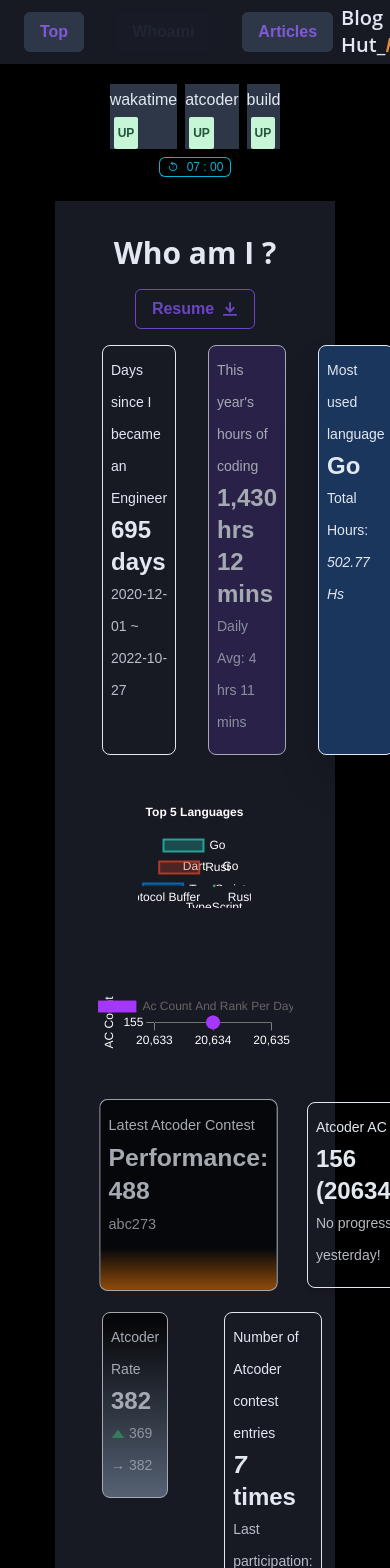
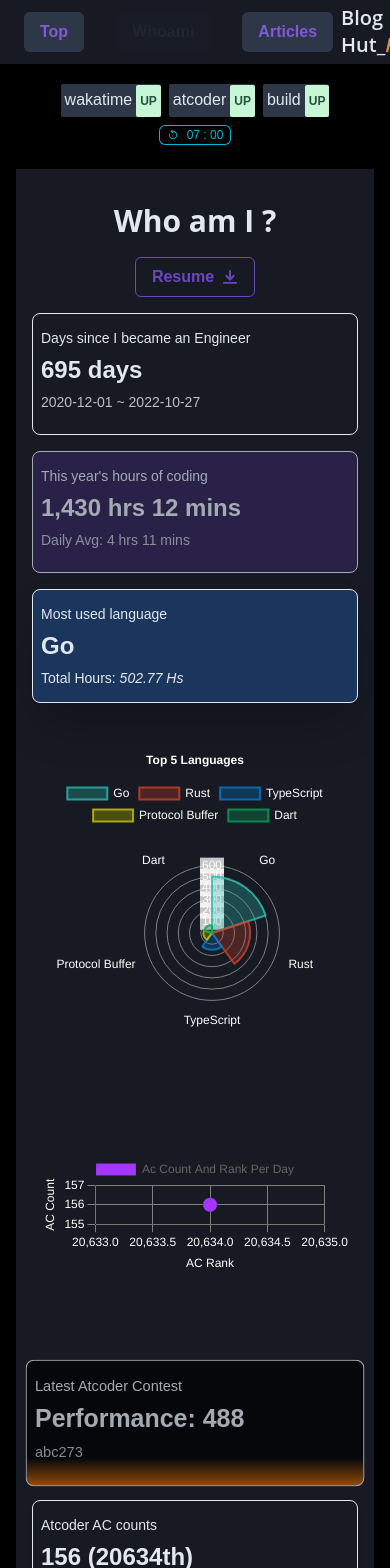
Before and after one commit to k0i/hp, a Next.js app in the folder front/: page /whoami in a window 390 px wide. Shown: the top 1568 px of the page. Built offline with nearby package versions, Linux system fonts and the light colour scheme.

Commit message:
:lipstick: fix ui and implement responsive

```diff
--- a/front/components/common/markdownBuilder.tsx
+++ b/front/components/common/markdownBuilder.tsx
@@ -34,7 +34,7 @@ export const MarkDownBuilder = ({ markdown, articles }: Props) => {
 
   return (
     <SimpleSidebar toc={<TOC h1={h1} />} articles={articles}>
-      <Box bgColor="gray.900" px="20">
+      <Box bgColor="gray.900" px="10">
         <ReactMarkdown
           remarkPlugins={[remarkGfm]}
           components={{
@@ -101,7 +101,7 @@ type p = {
   h1: any[];
 };
 const TOC = ({ h1 }: p): ReactElement => (
-  <Box px={4} bgColor="gray.800" rounded={"xl"}>
+  <Box px={4} bgColor="gray.900" rounded={"xl"}>
     <List>
       {h1.map((h) => (
         <NextLink href={`#${h.props.children}`} passHref key={h.props.children}>
--- a/front/components/whoami/healthCheckIndicator.tsx
+++ b/front/components/whoami/healthCheckIndicator.tsx
@@ -21,26 +21,30 @@ export const HealthCheckIndicator = ({
   const latestSync = checks
     .map((c) => new Date(c.last_ping))
     .reduce((a, b) => (a < b ? a : b));
-  console.log(latestSync.getHours());
-  console.log(latestSync.toLocaleTimeString());
   return (
     <>
       <Stack direction="row" pb={2}>
         <HStack spacing={2}>
           {checks.map((c) => (
-            <Box key={c.name}>
-              <Text size="sm" bgColor="gray.700">
+            <Box
+              key={c.name}
+              bgColor="gray.700"
+              pl={1}
+              rounded={true}
+              borderRadius="sm"
+            >
+              <Text size="sm">
                 {c.name}
                 {c.status === "up" ? (
-                  <Badge ml="1" colorScheme="green">
+                  <Badge ml="1" colorScheme="green" borderRadius="sm">
                     {c.status}
                   </Badge>
                 ) : c.status === "down" ? (
-                  <Badge ml="1" colorScheme="red">
+                  <Badge ml="1" colorScheme="red" borderRadius="sm">
                     {c.status}
                   </Badge>
                 ) : (
-                  <Badge ml="1" colorScheme="yellow">
+                  <Badge ml="1" colorScheme="yellow" borderRadius="sm">
                     delay
                   </Badge>
                 )}
--- a/front/pages/articles/[id].tsx
+++ b/front/pages/articles/[id].tsx
@@ -45,7 +45,7 @@ const Home = ({ article, articles }: Props) => {
       </Head>
       <NavBar>
         <Container maxW="100%" py={5} centerContent={true}>
-          <Container maxW="90%">
+          <Container maxW={{ base: "100%", md: "90%" }}>
             <TitleWithTags
               title={article.title}
               tags={tags}
--- a/front/pages/index.tsx
+++ b/front/pages/index.tsx
@@ -1,4 +1,4 @@
-import { Container, Text, Heading } from "@chakra-ui/react";
+import { Container } from "@chakra-ui/react";
 import type { GetStaticProps } from "next";
 import Head from "next/head";
 import React from "react";
@@ -31,7 +31,7 @@ const Home = ({
       </Head>
       <NavBar>
         <Container maxW="100%" py={5} centerContent={true}>
-          <Container maxW="90%">
+          <Container maxW={{ base: "100%", md: "90%" }}>
             <TitleWithTags
               title={article.title}
               tags={tags}
@@ -47,7 +47,7 @@ const Home = ({
 export default Home;
 
 export const getStaticProps: GetStaticProps = async () => {
-  const article = await getLastArticle("content");
+  const article = getLastArticle("content");
   const articles = getAllArticles("content").filter((a) => a.id !== article.id);
 
   return {
--- a/front/pages/whoami/index.tsx
+++ b/front/pages/whoami/index.tsx
@@ -105,8 +105,16 @@ const Home = (props: Props) => {
         <link rel="icon" href="/favicon.ico" />
       </Head>
       <NavBar>
-        <Container maxW={"80%"} py={5} centerContent={true}>
-          <Container maxW={"70%"} centerContent={true} pb={6}>
+        <Container
+          maxW={{ base: "100%", md: "80%" }}
+          py={5}
+          centerContent={true}
+        >
+          <Container
+            maxW={{ base: "100%", md: "70%" }}
+            centerContent={true}
+            pb={6}
+          >
             <HealthCheckIndicator checks={checks} />
           </Container>
           <Container
@@ -125,7 +133,14 @@ const Home = (props: Props) => {
               label="Resume"
             />
 
-            <Stack direction="row" spacing={8} pt={4} pb={2} mx={2} w="75%">
+            <Stack
+              direction={{ base: "column", md: "row" }}
+              spacing={{ base: 4, md: 8 }}
+              pt={4}
+              pb={2}
+              mx={2}
+              w={{ base: "100%", md: "75%" }}
+            >
               <Stat border="1px" borderColor="gray.200" p={2} borderRadius="lg">
                 <StatLabel>Days since I became an Engineer</StatLabel>
                 <StatNumber>{day} days</StatNumber>
@@ -193,7 +208,12 @@ const Home = (props: Props) => {
               </Stat>
             </Stack>
             {graphState[`${graphID[1]}`] ? (
-              <Box position="relative" h="25vw" w="29vw" my={8}>
+              <Box
+                position="relative"
+                h={{ base: "80vw", md: "25vw" }}
+                w={{ base: "80vw", md: "29vw" }}
+                my={8}
+              >
                 <PolarGraph
                   data={convertWakatimeLanguagesDataToGraphData(
                     props.language,
@@ -203,7 +223,12 @@ const Home = (props: Props) => {
                 />
               </Box>
             ) : graphState[`${graphID[0]}`] ? (
-              <Box position="relative" h="25vw" w="50vw" my={8}>
+              <Box
+                position="relative"
+                h={{ base: "50vw", md: "25vw" }}
+                w={{ base: "80vw", md: "45vw" }}
+                my={8}
+              >
                 <BarGraph
                   data={convertWakatimeActivitiesDataToGraphData(
                     props.activities,
@@ -216,7 +241,12 @@ const Home = (props: Props) => {
               <></>
             )}
 
-            <Box position="relative" h="25vw" w="50vw" my={8}>
+            <Box
+              position="relative"
+              h={{ base: "50vw", md: "25vw" }}
+              w={{ base: "80vw", md: "45vw" }}
+              my={8}
+            >
               {graphState[`${graphID[2]}`] ? (
                 <BarandLineGraph
                   graphData={atcoderGraphInfo.graphData}
@@ -230,7 +260,14 @@ const Home = (props: Props) => {
                 <></>
               )}
             </Box>
-            <Stack direction="row" spacing={8} pt={4} pb={2} mx={2} w="75%">
+            <Stack
+              direction={{ base: "column", md: "row" }}
+              spacing={{ base: 4, md: 8 }}
+              pt={4}
+              pb={2}
+              mx={2}
+              w={{ base: "100%", md: "75%" }}
+            >
               <Stat
                 flex="2"
                 border="1px"
@@ -293,9 +330,16 @@ const Home = (props: Props) => {
                 </StatHelpText>
               </Stat>
             </Stack>
-            <Stack direction="row" spacing={12} pt={4} pb={2} w="75%">
+            <Stack
+              direction={{ base: "column", md: "row" }}
+              spacing={{ base: 4, md: 8 }}
+              pt={4}
+              pb={2}
+              mx={2}
+              w={{ base: "100%", md: "75%" }}
+            >
               <Box
-                w="50%"
+                w={{ base: "100%", md: "50%" }}
                 boxShadow={graphState[`${graphID[2]}`] ? "2xl" : ""}
                 id={graphID[2]}
                 opacity={graphState[`${graphID[2]}`] ? "1.0" : "0.7"}
```
Also changed, not shown: front/components/common/sideBar.tsx (+3 -4 lines).
